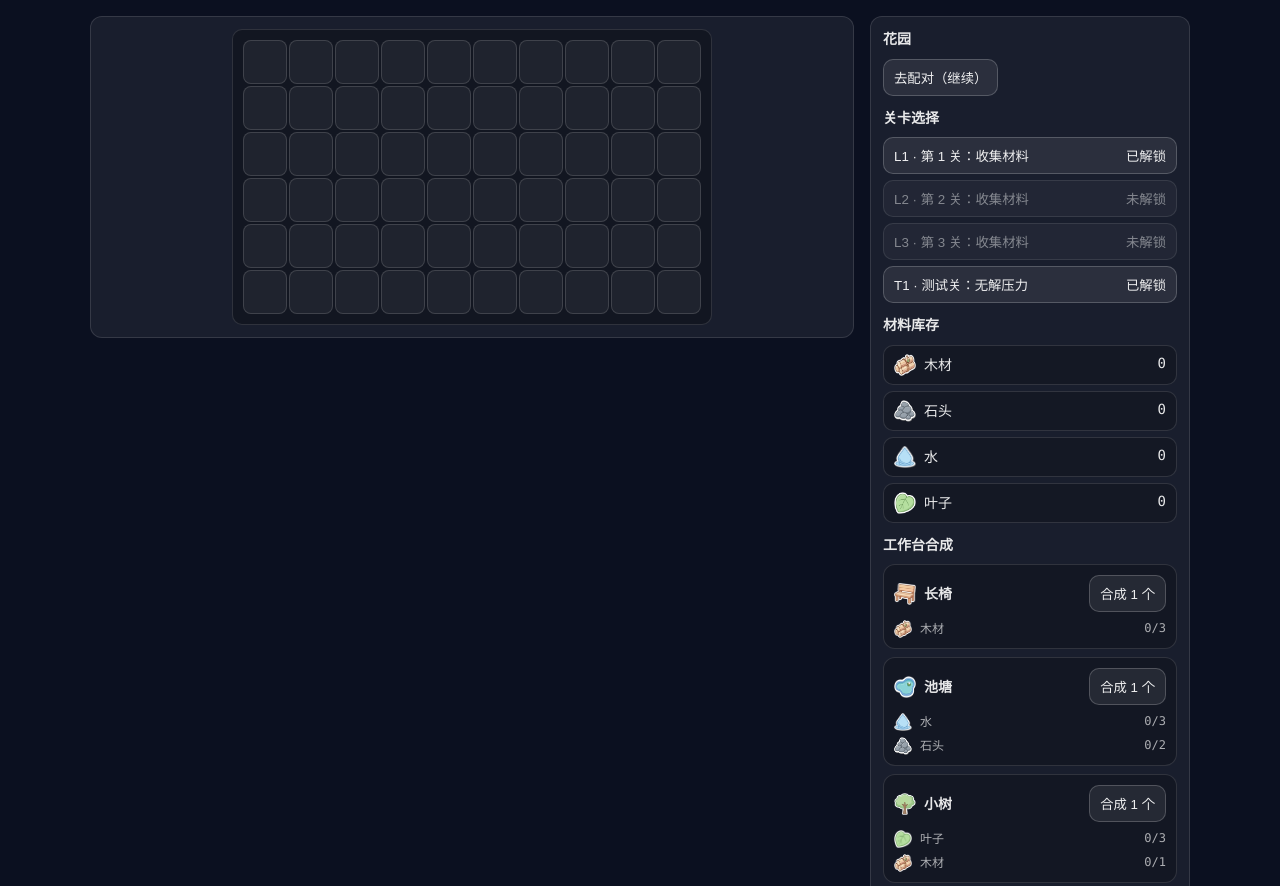
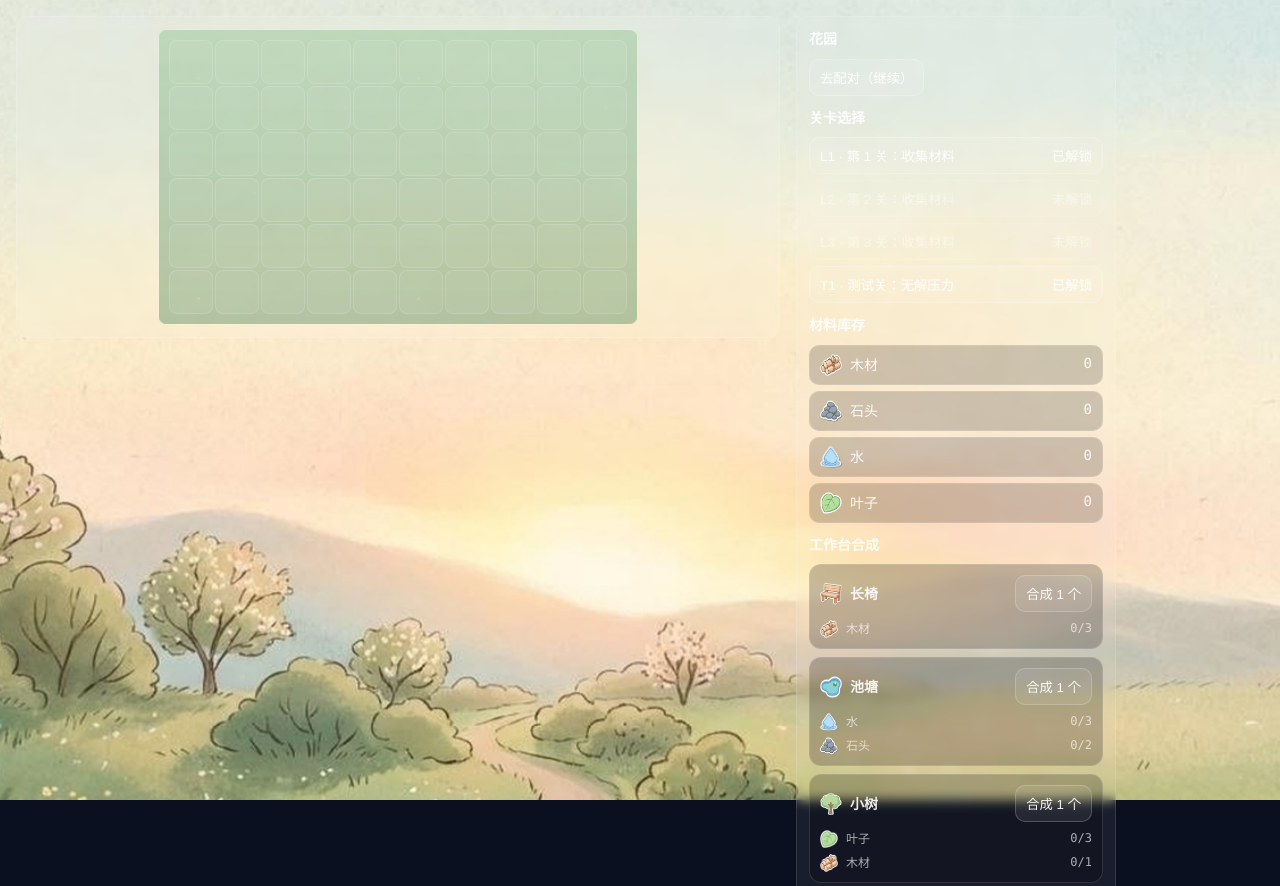
Before and after one commit to zhuoweishun/plant-lianliankan, a website built with Vite: page index.html in a window 1280 px wide. Shown: the top 886 px of the page. Built offline with nearby package versions, Linux system fonts and the light colour scheme.

Commit message:
feat(ui): add parallax scene backgrounds

```diff
--- a/src/styles.css
+++ b/src/styles.css
@@ -95,3 +95,114 @@ code {
   font-size: 12px;
   color: rgba(255, 255, 255, 0.7);
 }
+
+/* ------------------------------------------------------------
+   Scene background + parallax layers
+   ------------------------------------------------------------ */
+
+.scene {
+  position: relative;
+  min-height: 100svh;
+  width: 100%;
+}
+
+.scene-bg {
+  position: fixed;
+  inset: 0;
+  z-index: -1;
+  pointer-events: none;
+  overflow: hidden;
+}
+
+.bg-layer {
+  position: absolute;
+  inset: -36px; /* 给视差留缓冲，避免露边 */
+  background-repeat: no-repeat;
+  background-position: center;
+  background-size: cover;
+  transform: translate3d(0, 0, 0);
+  will-change: transform, opacity, background-position;
+}
+
+/* 视差变量（由 JS 写入） */
+.bg-layer.depth-1 {
+  transform: translate3d(var(--px1, 0px), var(--py1, 0px), 0);
+}
+.bg-layer.depth-2 {
+  transform: translate3d(var(--px2, 0px), var(--py2, 0px), 0);
+}
+.bg-layer.depth-3 {
+  transform: translate3d(var(--px3, 0px), var(--py3, 0px), 0);
+}
+.bg-layer.depth-4 {
+  transform: translate3d(var(--px4, 0px), var(--py4, 0px), 0);
+}
+
+@keyframes drift-x {
+  from {
+    background-position: 0% 50%;
+  }
+  to {
+    background-position: 100% 50%;
+  }
+}
+
+@keyframes float-rot {
+  0% {
+    transform: translate3d(var(--px2, 0px), var(--py2, 0px), 0) rotate(0deg);
+  }
+  50% {
+    transform: translate3d(var(--px2, 0px), calc(var(--py2, 0px) - 10px), 0) rotate(2deg);
+  }
+  100% {
+    transform: translate3d(var(--px2, 0px), var(--py2, 0px), 0) rotate(0deg);
+  }
+}
+
+/* 动效降级：系统要求减少动效时关闭动画 */
+@media (prefers-reduced-motion: reduce) {
+  .bg-layer {
+    animation: none !important;
+  }
+}
+
+/* Garden particles (CSS gradients, no extra assets) */
+.scene--garden .bg-layer--particles {
+  opacity: 0.55;
+  background-repeat: repeat;
+  background-size: 520px 520px;
+  background-image:
+    radial-gradient(circle at 18% 22%, rgba(255, 255, 255, 0.30) 0 1px, transparent 2px),
+    radial-gradient(circle at 72% 30%, rgba(255, 235, 180, 0.35) 0 1.2px, transparent 2.4px),
+    radial-gradient(circle at 40% 68%, rgba(255, 255, 255, 0.22) 0 1px, transparent 2px),
+    radial-gradient(circle at 82% 78%, rgba(255, 235, 180, 0.26) 0 1.1px, transparent 2.2px),
+    radial-gradient(circle at 10% 86%, rgba(255, 255, 255, 0.18) 0 1px, transparent 2px);
+  animation: drift-x 28s linear infinite, float-rot 6.5s ease-in-out infinite;
+  filter: blur(0.2px);
+}
+
+/* Match particles (more subtle) */
+.scene--match .bg-layer--particles {
+  opacity: 0.22;
+  background-repeat: repeat;
+  background-size: 680px 680px;
+  background-image:
+    radial-gradient(circle at 22% 18%, rgba(255, 255, 255, 0.22) 0 1px, transparent 2px),
+    radial-gradient(circle at 60% 44%, rgba(255, 235, 180, 0.18) 0 1px, transparent 2px),
+    radial-gradient(circle at 84% 70%, rgba(255, 255, 255, 0.14) 0 1px, transparent 2px);
+  animation: drift-x 40s linear infinite;
+  filter: blur(0.3px);
+}
+
+/* Make panes slightly more "paper/glass" so backgrounds show through */
+.board-pane,
+.hud-pane {
+  backdrop-filter: blur(6px);
+}
+
+.scene--garden .board-pane {
+  background: rgba(255, 255, 255, 0.10);
+}
+.scene--match .board-pane {
+  background: rgba(255, 255, 255, 0.08);
+}
--- /dev/null
+++ b/src/ui/backgrounds.ts
@@ -0,0 +1,20 @@
+import { publicUrl } from "./publicUrl.ts";
+
+export type SceneKind = "garden" | "match";
+
+type LayerName = "base";
+
+const BG: Record<SceneKind, Record<LayerName, string>> = {
+  garden: {
+    base: "ui/backgrounds/garden/base.jpg",
+  },
+  match: {
+    base: "ui/backgrounds/match/base.jpg",
+  },
+};
+
+export function applySceneBackgrounds(sceneEl: HTMLElement, kind: SceneKind): void {
+  const def = BG[kind];
+  const base = sceneEl.querySelector<HTMLDivElement>(".bg-layer--base");
+  if (base) base.style.backgroundImage = `url("${publicUrl(def.base)}")`;
+}
--- a/src/ui/scenes/GardenScene.ts
+++ b/src/ui/scenes/GardenScene.ts
@@ -8,6 +8,8 @@ import { isLevelUnlocked, loadSave, takeFromInventory, updateGarden, writeSave,
 import { gridCellFromClient, type GridMetrics } from "./gridHitTest.ts";
 import { clampTopLeftToGrid, topLeftFromHover, type CellPoint } from "./dragSnap.ts";
 import { stickerUrl } from "../stickers.ts";
+import { attachParallax } from "../parallax.ts";
+import { applySceneBackgrounds } from "../backgrounds.ts";
 
 type GardenSceneOptions = {
   onGoMatch?: (levelId: LevelId) => void;
@@ -16,6 +18,7 @@ type GardenSceneOptions = {
 
 export class GardenScene {
   private root: HTMLElement | null = null;
+  private detachParallax: null | (() => void) = null;
   private gridEl: HTMLDivElement | null = null;
   private listEl: HTMLDivElement | null = null;
   private levelListEl: HTMLDivElement | null = null;
@@ -46,6 +49,11 @@ export class GardenScene {
   mount(root: HTMLElement): void {
     this.root = root;
     this.root.innerHTML = `
+      <div class="scene scene--garden">
+        <div class="scene-bg" aria-hidden="true">
+          <div class="bg-layer depth-1 bg-layer--base"></div>
+          <div class="bg-layer depth-2 bg-layer--particles"></div>
+        </div>
         <div class="app-shell">
           <main class="board-pane">
             <div class="garden-grid" aria-label="garden grid"></div>
@@ -73,6 +81,7 @@ export class GardenScene {
             </p>
           </aside>
         </div>
+      </div>
     `;
 
     const grid = this.root.querySelector<HTMLDivElement>("div.garden-grid");
@@ -96,6 +105,12 @@ export class GardenScene {
     this.gridEl.addEventListener("mousemove", this.onGridMouseMove);
     this.gridEl.addEventListener("mouseleave", this.onGridMouseLeave);
 
+    const scene = this.root.querySelector<HTMLElement>("div.scene.scene--garden");
+    if (scene) {
+      applySceneBackgrounds(scene, "garden");
+      this.detachParallax = attachParallax(scene, { strengthPx: 14 });
+    }
+
     this.restoreFromSave();
     this.render();
     if (this.options.focusCrafting) this.focusCraftingOnce();
@@ -103,6 +118,8 @@ export class GardenScene {
 
   unmount(): void {
     if (!this.root) return;
+    this.detachParallax?.();
+    this.detachParallax = null;
     this.root.removeEventListener("click", this.onRootClick);
     this.root.removeEventListener("pointerdown", this.onRootPointerDown);
     this.gridEl?.removeEventListener("mousemove", this.onGridMouseMove);
@@ -382,7 +399,16 @@ export class GardenScene {
     this.gridEl.style.gridTemplateRows = `repeat(${this.garden.height}, ${cellPx}px)`;
     this.gridEl.style.gap = `${gapPx}px`;
     this.gridEl.style.padding = "10px";
-    this.gridEl.style.background = "rgba(0,0,0,0.25)";
+    // 草坪地块：用渐变模拟纸感草地（避免额外纹理资源与水印风险）
+    this.gridEl.style.background = `
+      radial-gradient(circle at 18% 22%, rgba(255,255,255,0.10) 0 1px, transparent 2px),
+      radial-gradient(circle at 72% 30%, rgba(255,255,255,0.08) 0 1.2px, transparent 2.6px),
+      radial-gradient(circle at 40% 68%, rgba(255,255,255,0.07) 0 1px, transparent 2.2px),
+      linear-gradient(180deg, rgba(120, 180, 120, 0.35), rgba(70, 130, 90, 0.40))
+    `;
+    this.gridEl.style.backgroundSize = "220px 220px, 260px 260px, 240px 240px, auto";
+    this.gridEl.style.backgroundRepeat = "repeat, repeat, repeat, no-repeat";
+    this.gridEl.style.backgroundPosition = "0 0, 0 0, 0 0, center";
     this.gridEl.style.border = "1px solid rgba(255,255,255,0.12)";
     this.gridEl.style.borderRadius = "10px";
 
--- a/src/ui/scenes/MatchScene.ts
+++ b/src/ui/scenes/MatchScene.ts
@@ -10,6 +10,8 @@ import { getMaterialName, type MaterialId } from "../../data/materials.ts";
 import { getLevel, getNextLevelId, type LevelId } from "../../data/levels.ts";
 import { formatMaterialDelta } from "../victorySummary.ts";
 import { getStickerImage, preloadStickers } from "../stickers.ts";
+import { attachParallax } from "../parallax.ts";
+import { applySceneBackgrounds } from "../backgrounds.ts";
 
 type Selected = Point & { materialId: MaterialId };
 
@@ -23,6 +25,7 @@ export class MatchScene {
   private root: HTMLElement | null = null;
   private readonly options: MatchSceneOptions;
   private readonly level: ReturnType<typeof getLevel>;
+  private detachParallax: null | (() => void) = null;
 
   private canvas: HTMLCanvasElement | null = null;
   private ctx: CanvasRenderingContext2D | null = null;
@@ -52,6 +55,11 @@ export class MatchScene {
   mount(root: HTMLElement): void {
     this.root = root;
     this.root.innerHTML = `
+      <div class="scene scene--match">
+        <div class="scene-bg" aria-hidden="true">
+          <div class="bg-layer depth-1 bg-layer--base"></div>
+          <div class="bg-layer depth-2 bg-layer--particles"></div>
+        </div>
         <div class="app-shell">
           <main class="board-pane">
             <canvas class="board-canvas" aria-label="match board"></canvas>
@@ -93,6 +101,7 @@ export class MatchScene {
             </div>
           </div>
         </div>
+      </div>
     `;
 
     const canvas = this.root.querySelector<HTMLCanvasElement>("canvas.board-canvas");
@@ -117,6 +126,12 @@ export class MatchScene {
     if (!ctx) throw new Error("Canvas 2D context not available");
     this.ctx = ctx;
 
+    const scene = this.root.querySelector<HTMLElement>("div.scene.scene--match");
+    if (scene) {
+      applySceneBackgrounds(scene, "match");
+      this.detachParallax = attachParallax(scene, { strengthPx: 12 });
+    }
+
     this.root.addEventListener("click", this.onRootClick);
     this.canvas.addEventListener("click", this.onCanvasClick);
     window.addEventListener("resize", this.onResize);
@@ -126,6 +141,8 @@ export class MatchScene {
 
   unmount(): void {
     if (!this.root) return;
+    this.detachParallax?.();
+    this.detachParallax = null;
     this.root.removeEventListener("click", this.onRootClick);
     this.canvas?.removeEventListener("click", this.onCanvasClick);
     window.removeEventListener("resize", this.onResize);
```
Lines whose indentation alone changed are shown as unchanged.
